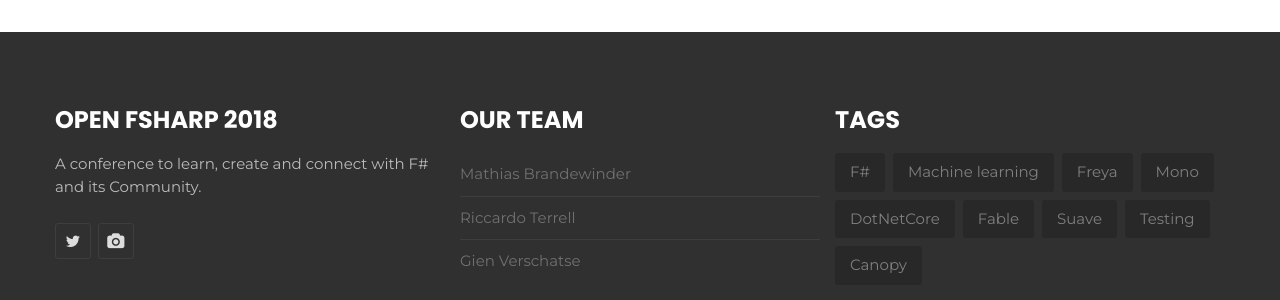
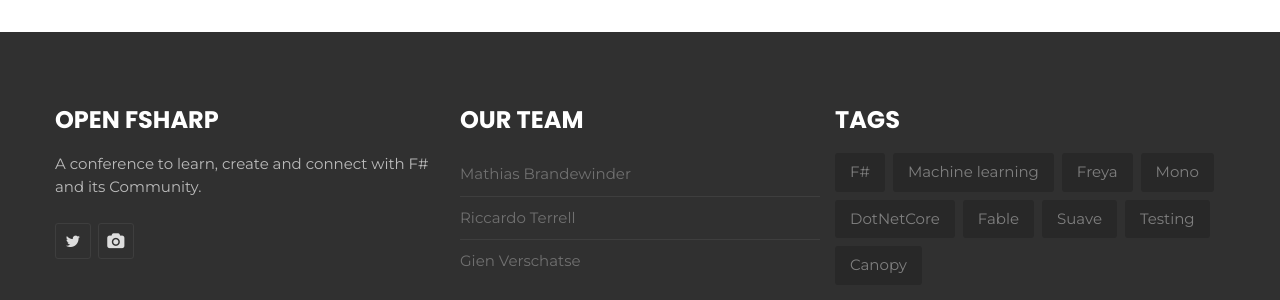
Before and after one commit to open-fsharp/open-fsharp.github.io, a Jekyll site: the page built from index.html, in a window 1280 px wide and 900 px high, scrolled down 3711 px. Shown: the part 436-736 px from the top of the window. Built offline with Jekyll 4.4.1, drawn with Linux system fonts in a browser that asks for light colours; the list of posts is cut into pages by our own code; comment, search, counter and statistics services are not loaded.

Commit message:
remove year from footer

```diff
--- a/_includes/footer.html
+++ b/_includes/footer.html
@@ -6,7 +6,7 @@
                 <div class="col-md-4">
                     <div class="row">
                         <div class="f-widget">
-                            <h3 class="widget-title">open fsharp 2018</h3>
+                            <h3 class="widget-title">open fsharp</h3>
                             <div class="excerpt">
                                 A conference to learn, create and connect with F# and its Community.
                             </div>
```
